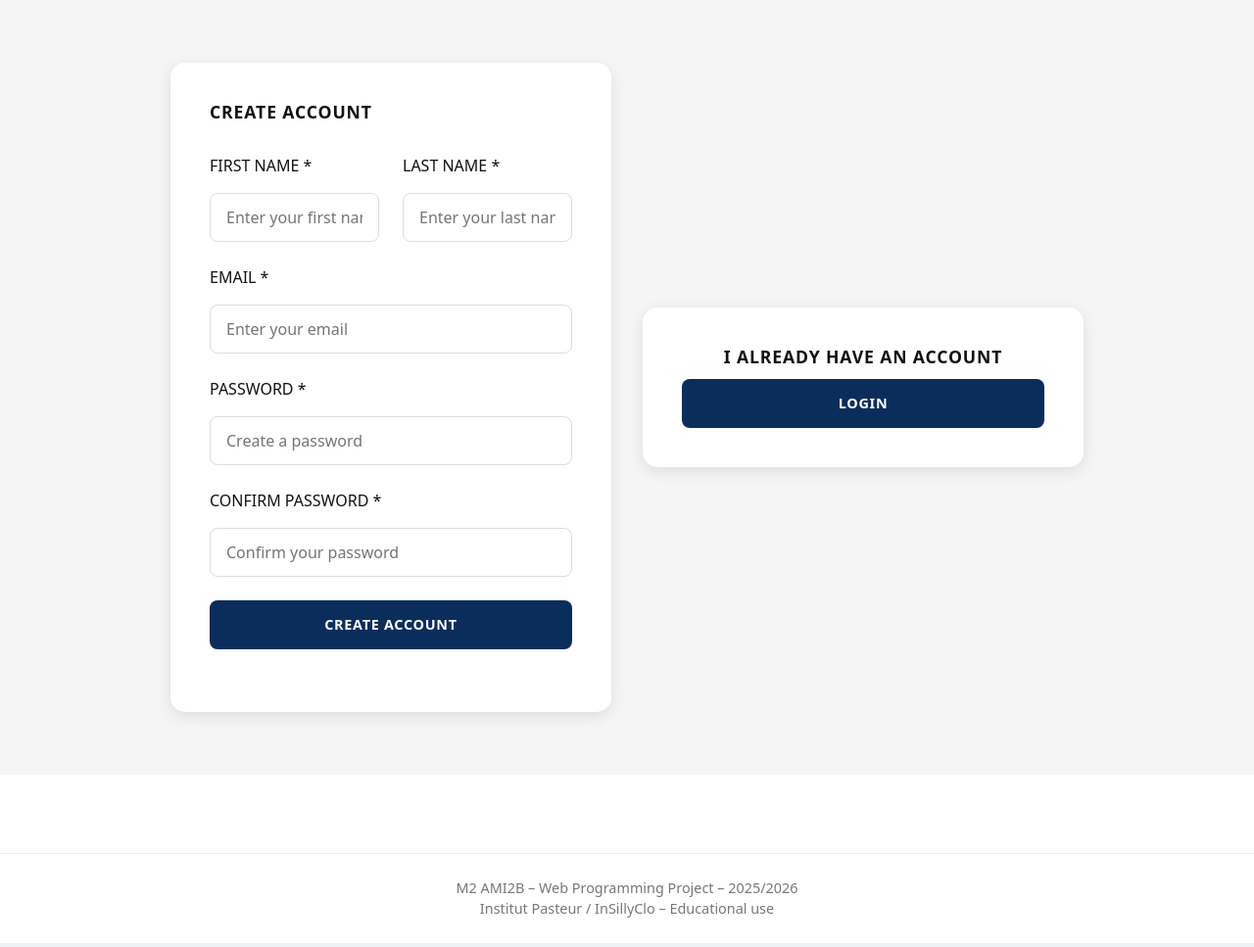
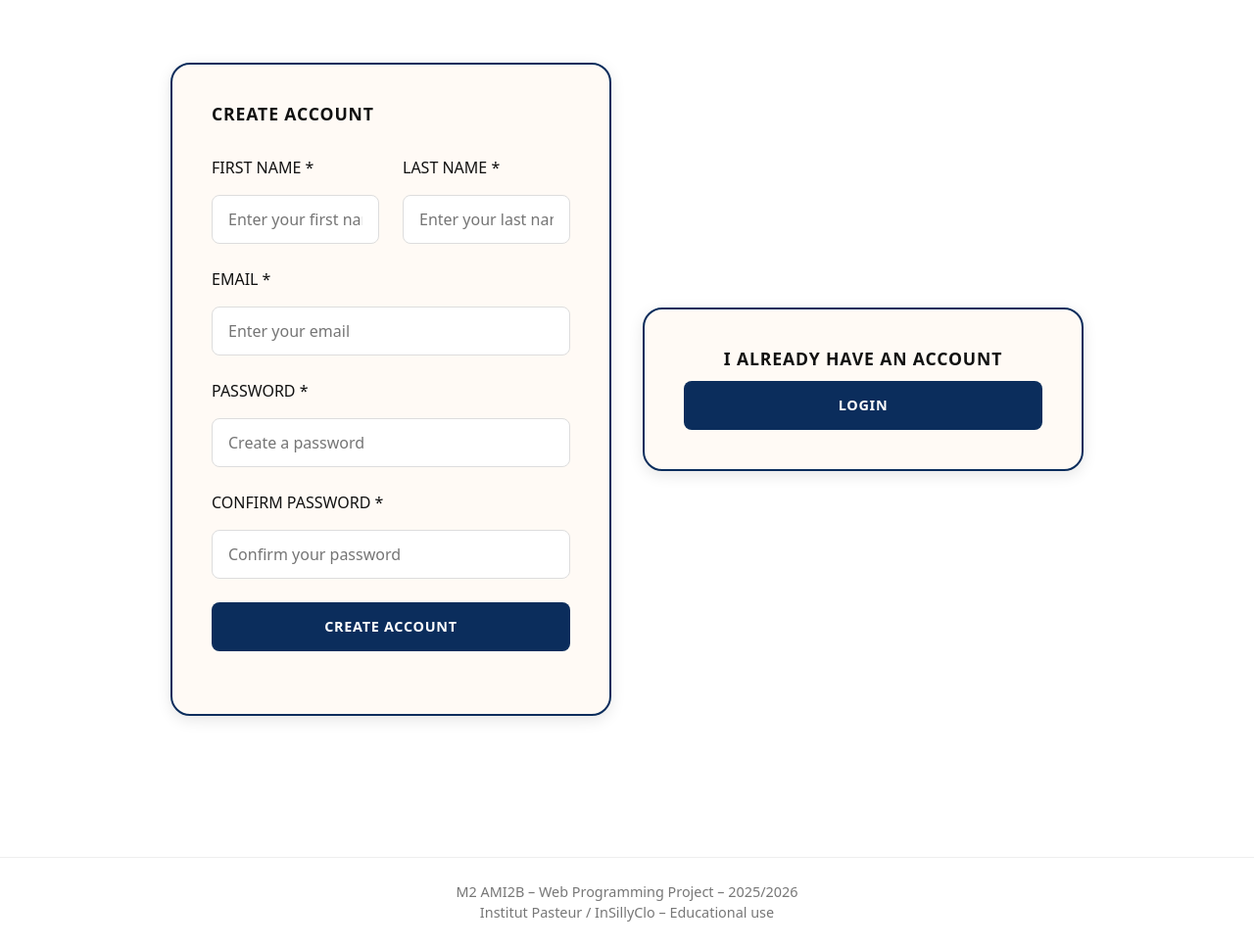
Before and after one commit to MiguelSenHer/projet-web-G4, a Django app: page /accounts/signup/ in a window 1280 px wide. Shown: the part 57-1024 px from the top of the page at 98% size. Run offline with Django 5.2, Linux system fonts and the light colour scheme.

Commit message:
changed scss for the accounts part to fit the rest

```diff
--- a/src/frontend/static/frontend/styles.css
+++ b/src/frontend/static/frontend/styles.css
@@ -132,7 +132,7 @@ footer a:hover {
 
 /* Login Page */
 .login-section {
-  background-color: #f5f5f5;
+  background-color: #ffffff;
   min-height: calc(100vh - 200px);
   padding: 4rem 0;
 }
@@ -147,8 +147,9 @@ footer a:hover {
 }
 
 .login-panel {
-  background-color: #fff;
-  border-radius: 15px;
+  background-color: #fffaf5;
+  border: 2px solid #0b2d5c;
+  border-radius: 20px;
   padding: 2.5rem;
   box-shadow: 0 4px 15px rgba(0, 0, 0, 0.1);
   flex: 0 1 450px;
@@ -364,7 +365,7 @@ form .btn-simulator:focus,
 }
 /* Profile Page */
 .profile-section {
-  background-color: #f5f5f5;
+  background-color: #ffffff;
   min-height: calc(100vh - 200px);
   padding: 4rem 0;
 }
--- a/src/frontend/static/frontend/styles.scss
+++ b/src/frontend/static/frontend/styles.scss
@@ -150,7 +150,7 @@ footer a {
 /* Login Page */
 $login-blue: #0b2d5c;
 $login-blue-hover: #101f35;
-$login-bg: #f5f5f5;
+$login-bg: #ffffff;
 
 .login-section {
   background-color: $login-bg;
@@ -168,8 +168,9 @@ $login-bg: #f5f5f5;
 }
 
 .login-panel {
-  background-color: #fff;
-  border-radius: 15px;
+  background-color: $bg-soft;
+  border: 2px solid $brand-blue;
+  border-radius: 20px;
   padding: 2.5rem;
   box-shadow: 0 4px 15px rgba(0, 0, 0, 0.1);
   flex: 0 1 450px;
```
Also changed, not shown: 1 other file.
